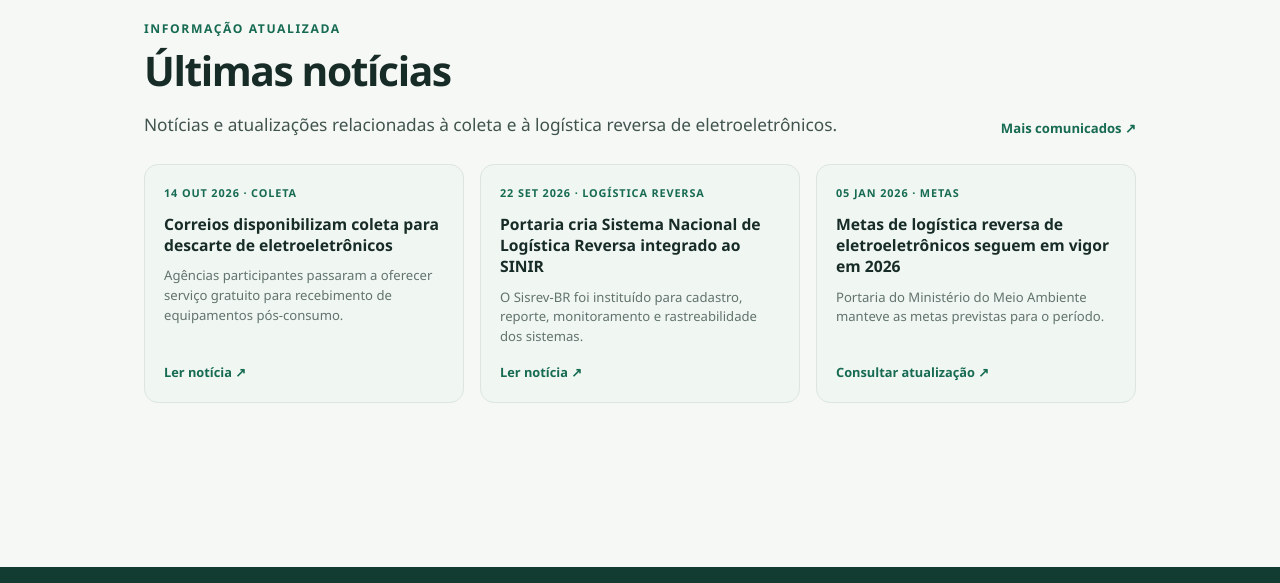
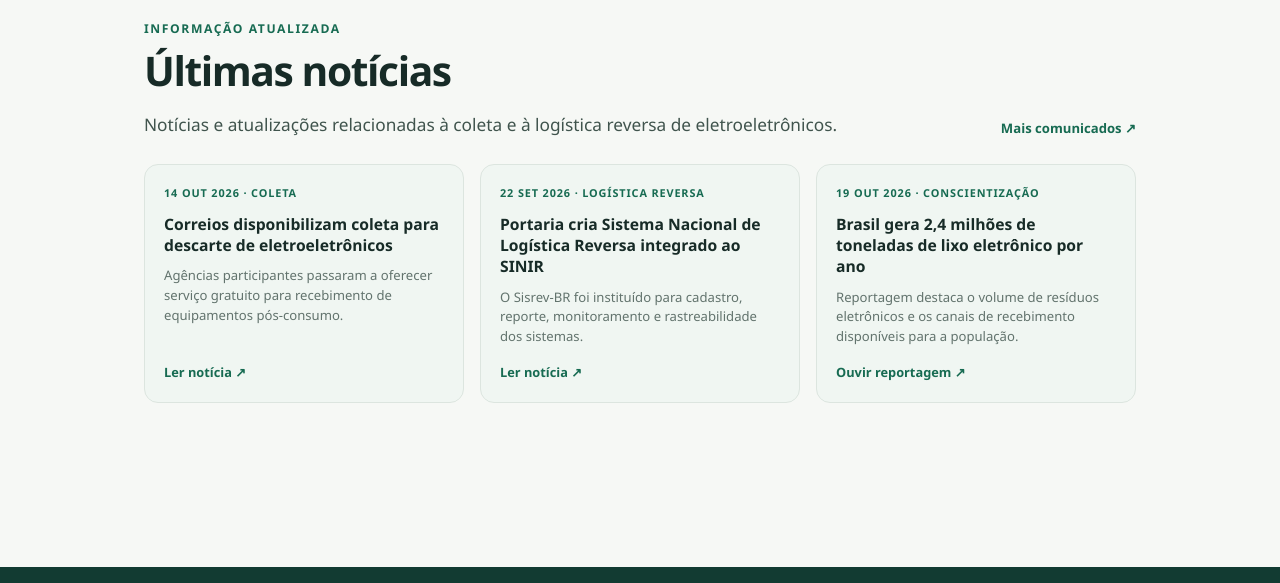
Before and after one commit to LuanDaniel021/turbo-octo-fiesta, a plain HTML site: page public/index.html in a window 1280 px wide. Shown: the part 7729-8312 px from the top of the page. Drawn offline with nearby package versions, Linux system fonts and the light colour scheme.

Commit message:
Update latest news cards with verified October coverage

```diff
--- a/public/index.html
+++ b/public/index.html
@@ -251,11 +251,11 @@
           <p>O Sisrev-BR foi instituído para cadastro, reporte, monitoramento e rastreabilidade dos sistemas.</p>
           <b>Ler notícia ↗</b>
         </a>
-        <a class="news-card" href="https://www.gov.br/mma/pt-br/noticias-defeso-eleitoral/portaria-mantem-metas-de-logistica-reversa-de-eletroeletronicos-para-2026" target="_blank" rel="noopener noreferrer">
-          <span class="news-date">05 JAN 2026 · METAS</span>
-          <strong>Metas de logística reversa de eletroeletrônicos seguem em vigor em 2026</strong>
-          <p>Portaria do Ministério do Meio Ambiente manteve as metas previstas para o período.</p>
-          <b>Consultar atualização ↗</b>
+        <a class="news-card" href="https://agenciabrasil.ebc.com.br/radioagencia-nacional/meio-ambiente/audio/2026-10/brasil-gera-24-milhoes-de-toneladas-de-lixo-eletronico-por-ano" target="_blank" rel="noopener noreferrer">
+          <span class="news-date">19 OUT 2026 · CONSCIENTIZAÇÃO</span>
+          <strong>Brasil gera 2,4 milhões de toneladas de lixo eletrônico por ano</strong>
+          <p>Reportagem destaca o volume de resíduos eletrônicos e os canais de recebimento disponíveis para a população.</p>
+          <b>Ouvir reportagem ↗</b>
         </a>
       </div>
     </section>
```
